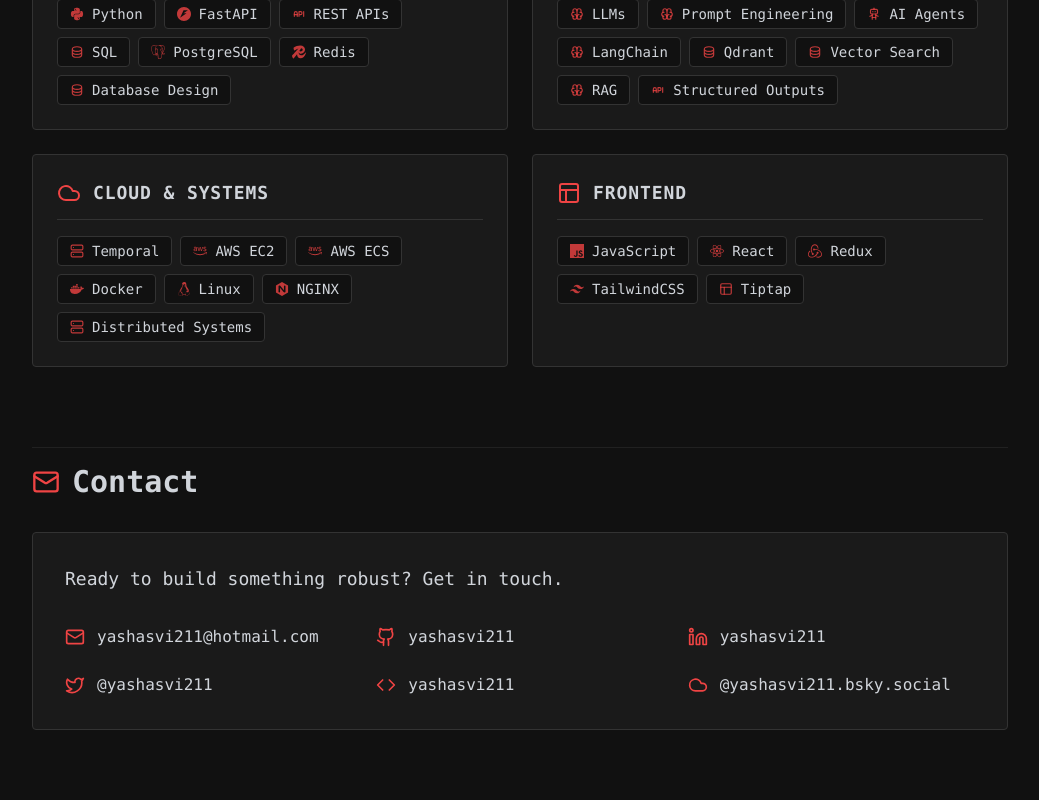
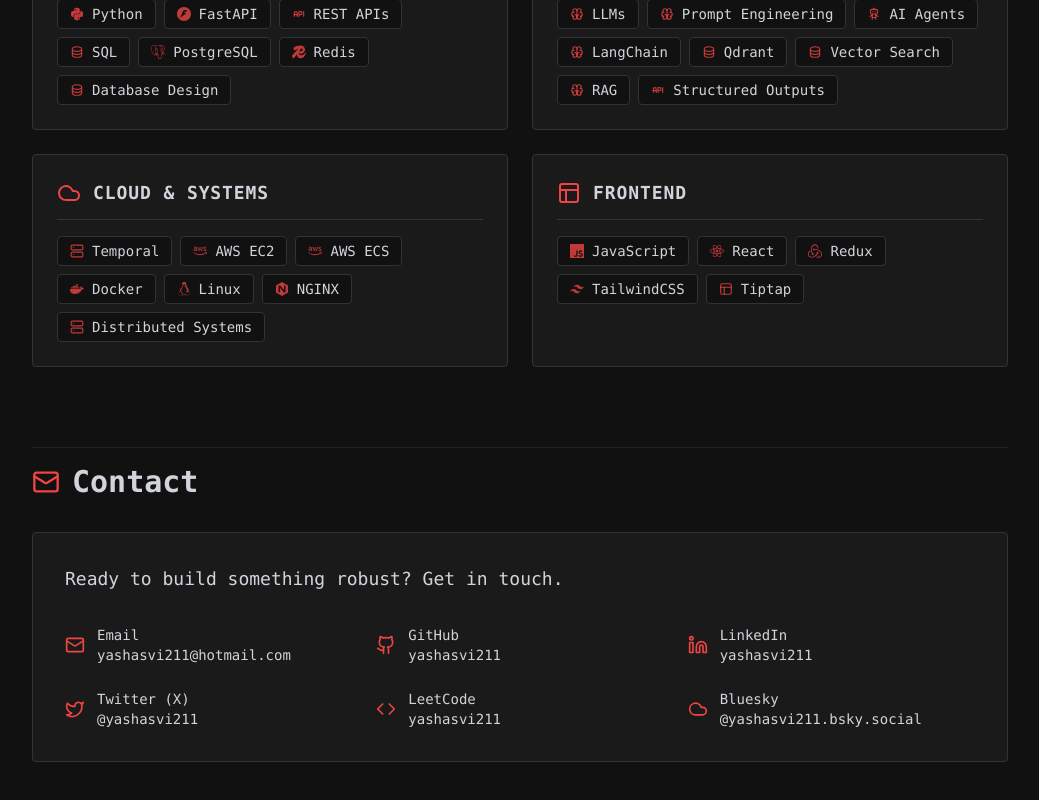
Before and after one commit to yashasvi211/yashasvi211.github.io, a Next.js app: page / in a window 1280 px wide. Shown: the part 1924-2724 px from the top of the page, without its empty margins (120-1159 px from the left). Built offline with nearby package versions, Linux system fonts and the light colour scheme.

Commit message:
fix layout

```diff
--- a/src/app/layout.tsx
+++ b/src/app/layout.tsx
@@ -3,7 +3,7 @@
 import "./globals.css";
 
 export const metadata: Metadata = {
-    title: "Yashasvi Aina",
+    title: "yashasvi211",
     description: "A software developer focused on performance, game dev, and AI-powered sentiment analysis for social media platforms.",
     icons: {
         icon: '/image.png',
--- a/src/app/page.tsx
+++ b/src/app/page.tsx
@@ -158,7 +158,7 @@
                                         And Technology, Guna
                                     </h3>
                                     <p className="text-secondary-foreground mt-2 text-lg">
-                                        Bachelor Of Technology
+                                        Bachelor of Technology in Computer Science and Engineering
                                     </p>
                                 </div>
                                 <div className="mt-2 md:mt-0 shrink-0">
@@ -256,29 +256,47 @@
                             Ready to build something robust? Get in touch.
                         </p>
                         <div className="grid grid-cols-1 sm:grid-cols-2 md:grid-cols-3 gap-6">
-                            <a href="mailto:yashasvi211@hotmail.com" className="flex items-center gap-3 text-secondary-foreground hover:text-primary transition-colors">
-                                <Mail size={20} className="text-primary" />
-                                <span className="break-all">yashasvi211@hotmail.com</span>
+                            <a href="mailto:yashasvi211@hotmail.com" className="flex items-center gap-3 text-secondary-foreground hover:text-primary transition-colors group">
+                                <Mail size={20} className="text-primary shrink-0" />
+                                <div className="flex flex-col">
+                                    <span className="text-foreground font-medium text-sm group-hover:text-primary transition-colors">Email</span>
+                                    <span className="break-all text-sm">yashasvi211@hotmail.com</span>
+                                </div>
                             </a>
-                            <a href="https://github.com/yashasvi211" target="_blank" rel="noopener noreferrer" className="flex items-center gap-3 text-secondary-foreground hover:text-primary transition-colors">
-                                <Github size={20} className="text-primary" />
-                                <span className="break-all">yashasvi211</span>
+                            <a href="https://github.com/yashasvi211" target="_blank" rel="noopener noreferrer" className="flex items-center gap-3 text-secondary-foreground hover:text-primary transition-colors group">
+                                <Github size={20} className="text-primary shrink-0" />
+                                <div className="flex flex-col">
+                                    <span className="text-foreground font-medium text-sm group-hover:text-primary transition-colors">GitHub</span>
+                                    <span className="break-all text-sm">yashasvi211</span>
+                                </div>
                             </a>
-                            <a href="https://www.linkedin.com/in/yashasvi211" target="_blank" rel="noopener noreferrer" className="flex items-center gap-3 text-secondary-foreground hover:text-primary transition-colors">
-                                <Linkedin size={20} className="text-primary" />
-                                <span className="break-all">yashasvi211</span>
+                            <a href="https://www.linkedin.com/in/yashasvi211" target="_blank" rel="noopener noreferrer" className="flex items-center gap-3 text-secondary-foreground hover:text-primary transition-colors group">
+                                <Linkedin size={20} className="text-primary shrink-0" />
+                                <div className="flex flex-col">
+                                    <span className="text-foreground font-medium text-sm group-hover:text-primary transition-colors">LinkedIn</span>
+                                    <span className="break-all text-sm">yashasvi211</span>
+                                </div>
                             </a>
-                            <a href="https://twitter.com/yashasvi211" target="_blank" rel="noopener noreferrer" className="flex items-center gap-3 text-secondary-foreground hover:text-primary transition-colors">
-                                <Twitter size={20} className="text-primary" />
-                                <span className="break-all">@yashasvi211</span>
+                            <a href="https://twitter.com/yashasvi211" target="_blank" rel="noopener noreferrer" className="flex items-center gap-3 text-secondary-foreground hover:text-primary transition-colors group">
+                                <Twitter size={20} className="text-primary shrink-0" />
+                                <div className="flex flex-col">
+                                    <span className="text-foreground font-medium text-sm group-hover:text-primary transition-colors">Twitter (X)</span>
+                                    <span className="break-all text-sm">@yashasvi211</span>
+                                </div>
                             </a>
-                            <a href="https://leetcode.com/yashasvi211" target="_blank" rel="noopener noreferrer" className="flex items-center gap-3 text-secondary-foreground hover:text-primary transition-colors">
-                                <Code size={20} className="text-primary" />
-                                <span className="break-all">yashasvi211</span>
+                            <a href="https://leetcode.com/yashasvi211" target="_blank" rel="noopener noreferrer" className="flex items-center gap-3 text-secondary-foreground hover:text-primary transition-colors group">
+                                <Code size={20} className="text-primary shrink-0" />
+                                <div className="flex flex-col">
+                                    <span className="text-foreground font-medium text-sm group-hover:text-primary transition-colors">LeetCode</span>
+                                    <span className="break-all text-sm">yashasvi211</span>
+                                </div>
                             </a>
-                            <a href="https://bsky.app/profile/yashasvi211.bsky.social" target="_blank" rel="noopener noreferrer" className="flex items-center gap-3 text-secondary-foreground hover:text-primary transition-colors">
-                                <Cloud size={20} className="text-primary" />
-                                <span className="break-all">@yashasvi211.bsky.social</span>
+                            <a href="https://bsky.app/profile/yashasvi211.bsky.social" target="_blank" rel="noopener noreferrer" className="flex items-center gap-3 text-secondary-foreground hover:text-primary transition-colors group">
+                                <Cloud size={20} className="text-primary shrink-0" />
+                                <div className="flex flex-col">
+                                    <span className="text-foreground font-medium text-sm group-hover:text-primary transition-colors">Bluesky</span>
+                                    <span className="break-all text-sm">@yashasvi211.bsky.social</span>
+                                </div>
                             </a>
                         </div>
                     </div>
```
